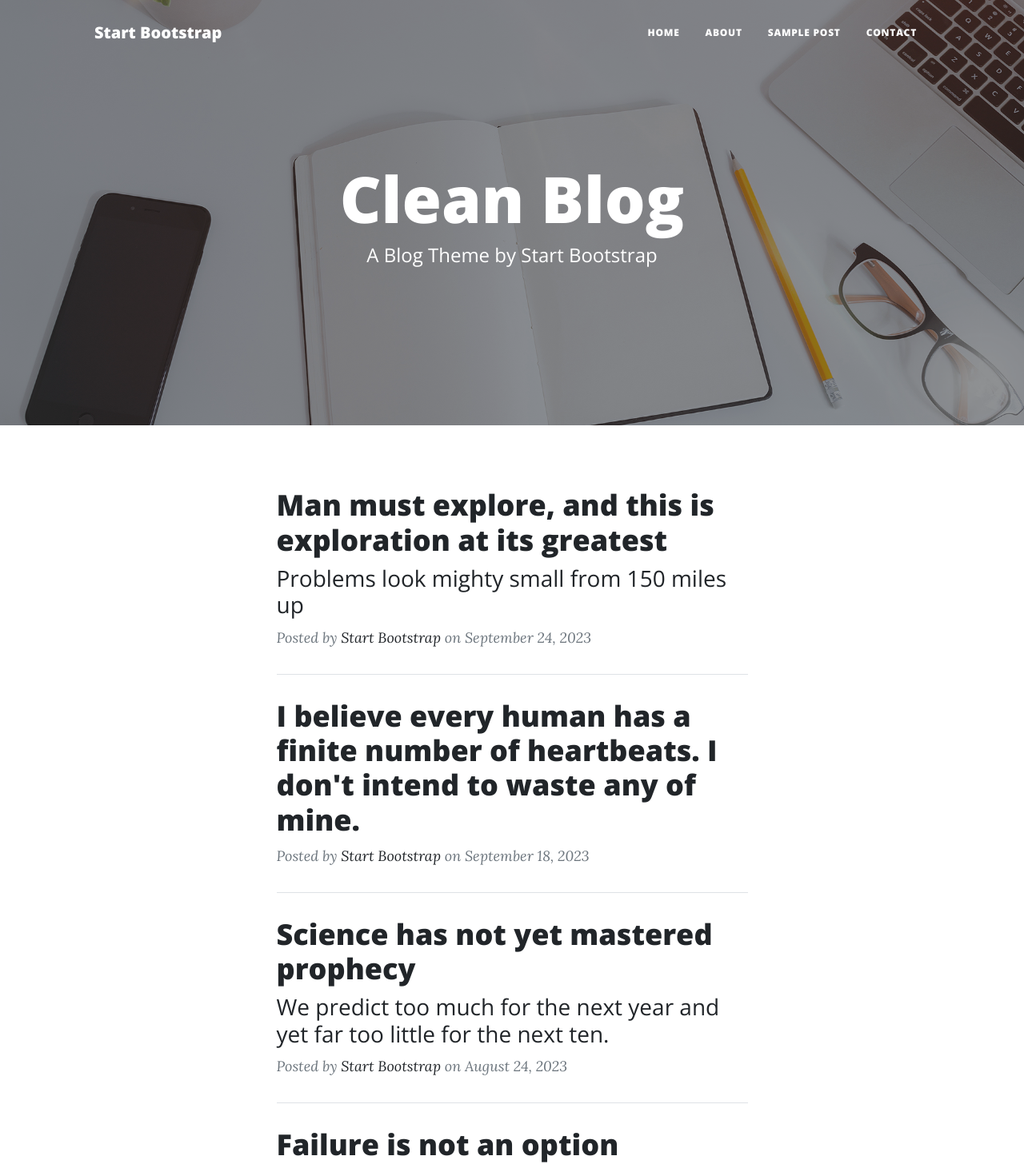
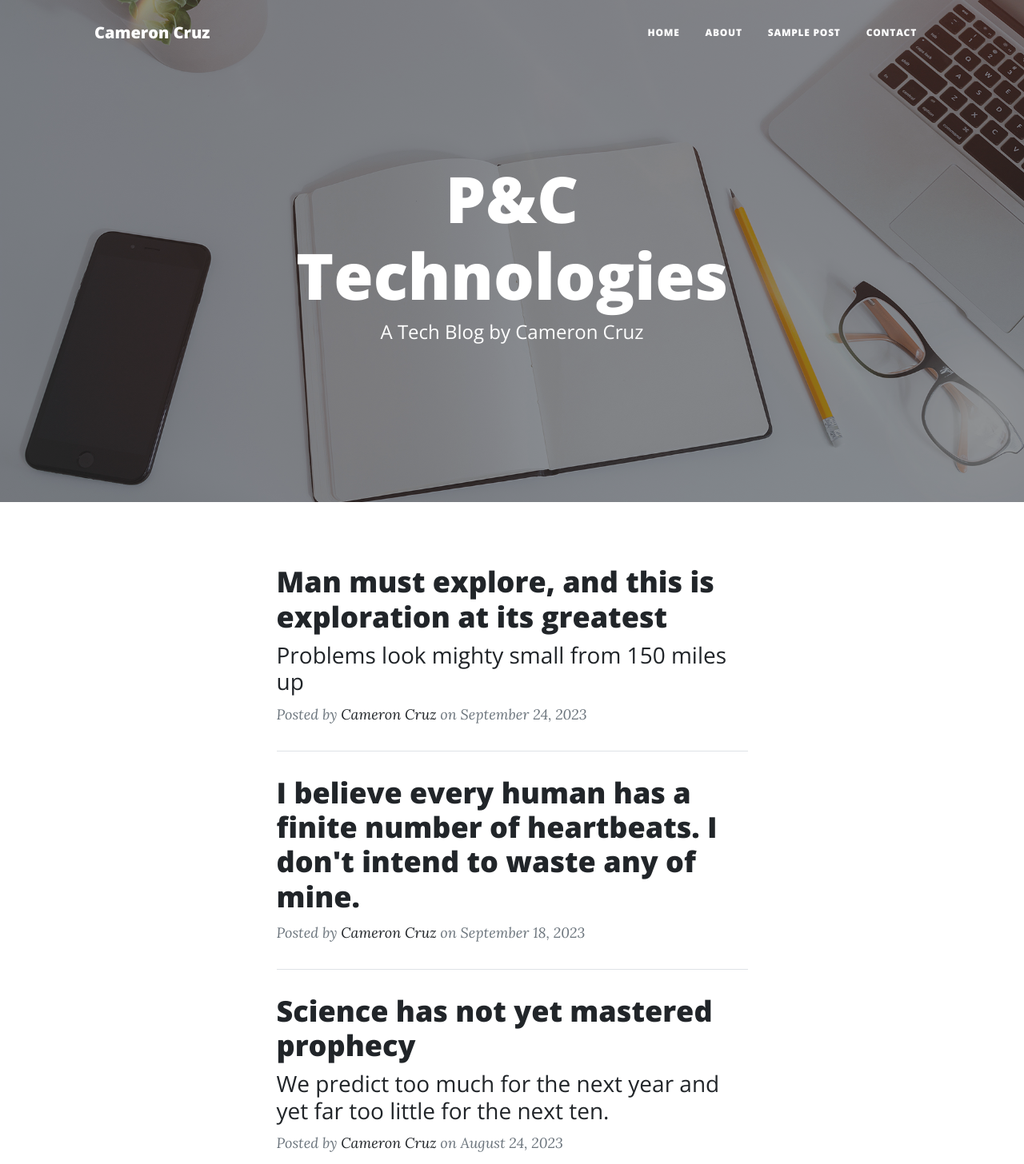
Before and after one commit to Cameron1Cruz/cameron1cruz, a plain HTML site: page index.html in a window 1280 px wide. Shown: the top 1456 px of the page at 80% size. Drawn offline with nearby package versions, Linux system fonts and the light colour scheme.

Commit message:
Update index.html

```diff
--- a/index.html
+++ b/index.html
@@ -5,7 +5,7 @@
         <meta name="viewport" content="width=device-width, initial-scale=1, shrink-to-fit=no" />
         <meta name="description" content="" />
         <meta name="author" content="" />
-        <title>Clean Blog - Start Bootstrap Theme</title>
+        <title>P&C Technologies</title>
         <link rel="icon" type="image/x-icon" href="assets/favicon.ico" />
         <!-- Font Awesome icons (free version)-->
         <script src="https://use.fontawesome.com/releases/v6.3.0/js/all.js" crossorigin="anonymous"></script>
@@ -19,7 +19,7 @@
         <!-- Navigation-->
         <nav class="navbar navbar-expand-lg navbar-light" id="mainNav">
             <div class="container px-4 px-lg-5">
-                <a class="navbar-brand" href="index.html">Start Bootstrap</a>
+                <a class="navbar-brand" href="index.html">Cameron Cruz</a>
                 <button class="navbar-toggler" type="button" data-bs-toggle="collapse" data-bs-target="#navbarResponsive" aria-controls="navbarResponsive" aria-expanded="false" aria-label="Toggle navigation">
                     Menu
                     <i class="fas fa-bars"></i>
@@ -40,8 +40,8 @@
                 <div class="row gx-4 gx-lg-5 justify-content-center">
                     <div class="col-md-10 col-lg-8 col-xl-7">
                         <div class="site-heading">
-                            <h1>Clean Blog</h1>
-                            <span class="subheading">A Blog Theme by Start Bootstrap</span>
+                            <h1>P&C Technologies</h1>
+                            <span class="subheading">A Tech Blog by Cameron Cruz</span>
                         </div>
                     </div>
                 </div>
@@ -59,7 +59,7 @@
                         </a>
                         <p class="post-meta">
                             Posted by
-                            <a href="#!">Start Bootstrap</a>
+                            <a href="#!">Cameron Cruz</a>
                             on September 24, 2023
                         </p>
                     </div>
@@ -70,7 +70,7 @@
                         <a href="post.html"><h2 class="post-title">I believe every human has a finite number of heartbeats. I don't intend to waste any of mine.</h2></a>
                         <p class="post-meta">
                             Posted by
-                            <a href="#!">Start Bootstrap</a>
+                            <a href="#!">Cameron Cruz</a>
                             on September 18, 2023
                         </p>
                     </div>
@@ -84,7 +84,7 @@
                         </a>
                         <p class="post-meta">
                             Posted by
-                            <a href="#!">Start Bootstrap</a>
+                            <a href="#!">Cameron Cruz</a>
                             on August 24, 2023
                         </p>
                     </div>
@@ -98,7 +98,7 @@
                         </a>
                         <p class="post-meta">
                             Posted by
-                            <a href="#!">Start Bootstrap</a>
+                            <a href="#!">Cameron Cruz</a>
                             on July 8, 2023
                         </p>
                     </div>
@@ -140,7 +140,7 @@
                                 </a>
                             </li>
                         </ul>
-                        <div class="small text-center text-muted fst-italic">Copyright &copy; Your Website 2023</div>
+                        <div class="small text-center text-muted fst-italic">Copyright &copy; P&C Technologies 2023</div>
                     </div>
                 </div>
             </div>
```
